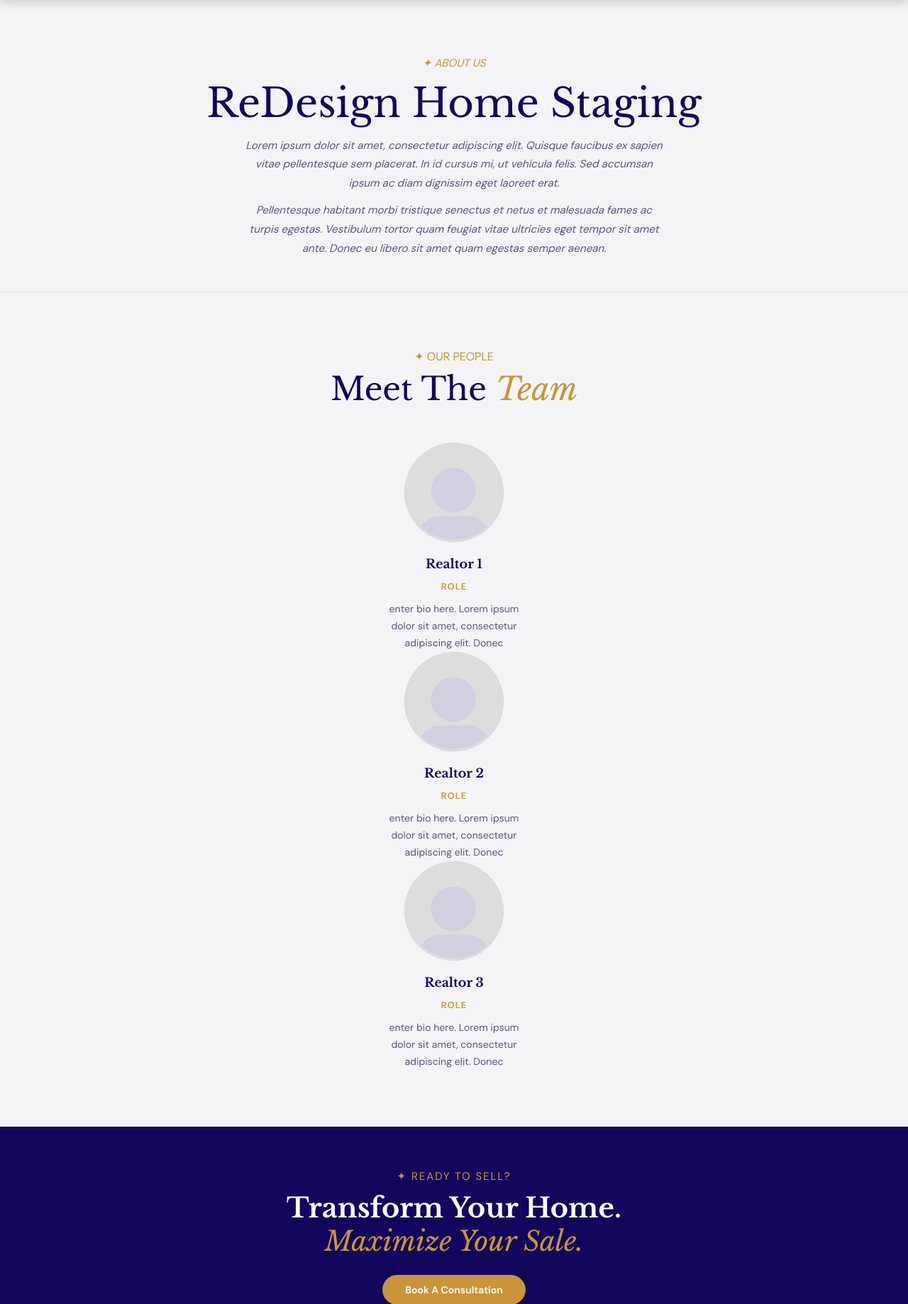
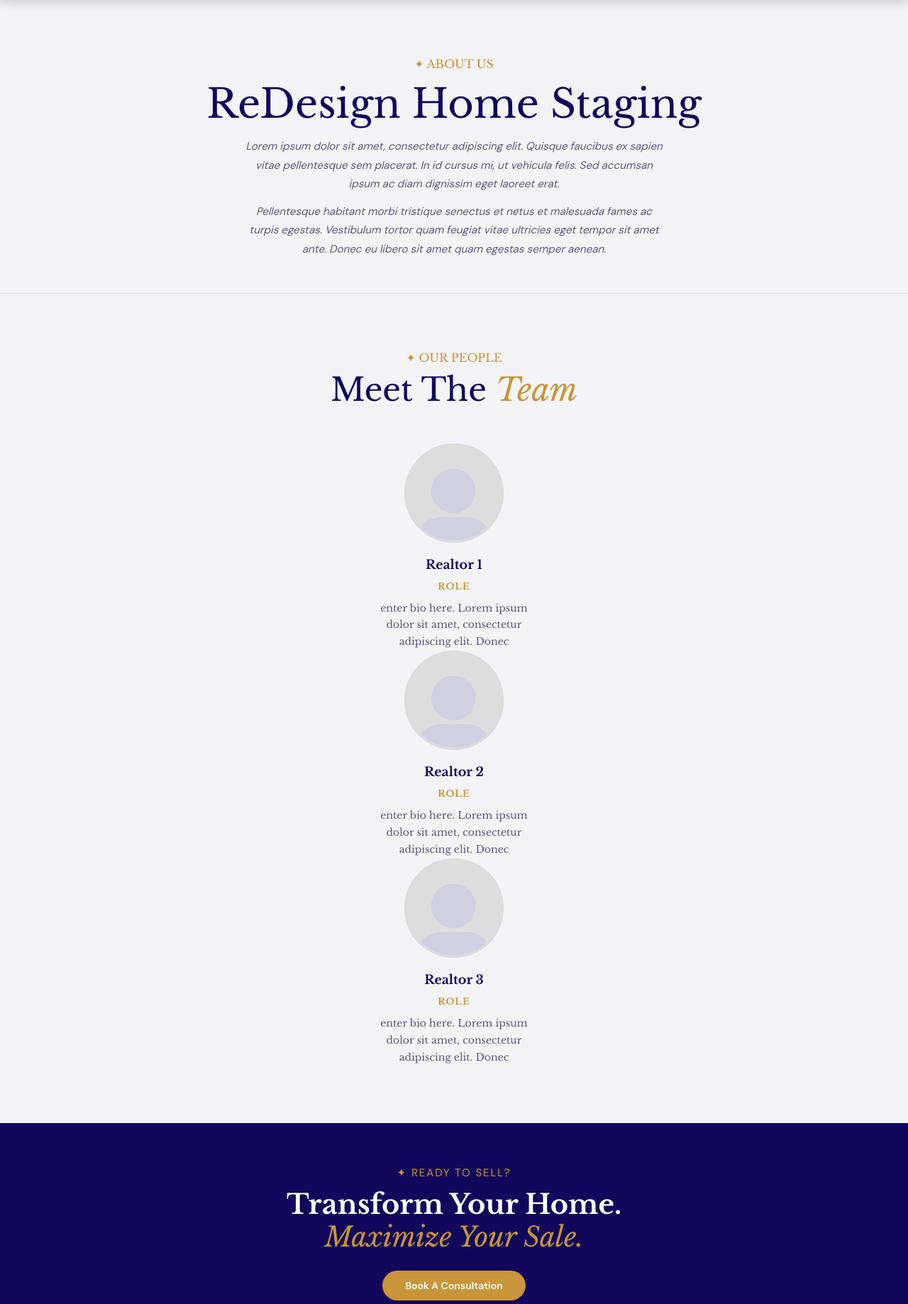
Before and after one commit to drsilva9583/ReDesign-Home-Staging, a PHP site: page /about.html in a window 1280 px wide. Shown: the part 68-1906 px from the top of the page at 71% size. Run offline with PHP 8.4, Linux system fonts and the light colour scheme.

Commit message:
fixed minor bugs for about page consistent styling

```diff
--- a/css/about.css
+++ b/css/about.css
@@ -25,11 +25,20 @@
     font-style: italic;
 }
 
+#about-title {
+    font-style: normal;
+    font-family: var(--font-serif);
+    font-size: 1rem;
+}
+
 /* team section */
 .about-team {
     padding: 5rem 2rem;
     background: var(--off-white);
     text-align: center;
+    font-style: normal;
+    font-family: var(--font-serif);
+    font-size: 1rem;
 }
 
 .about-team h2 {
```
